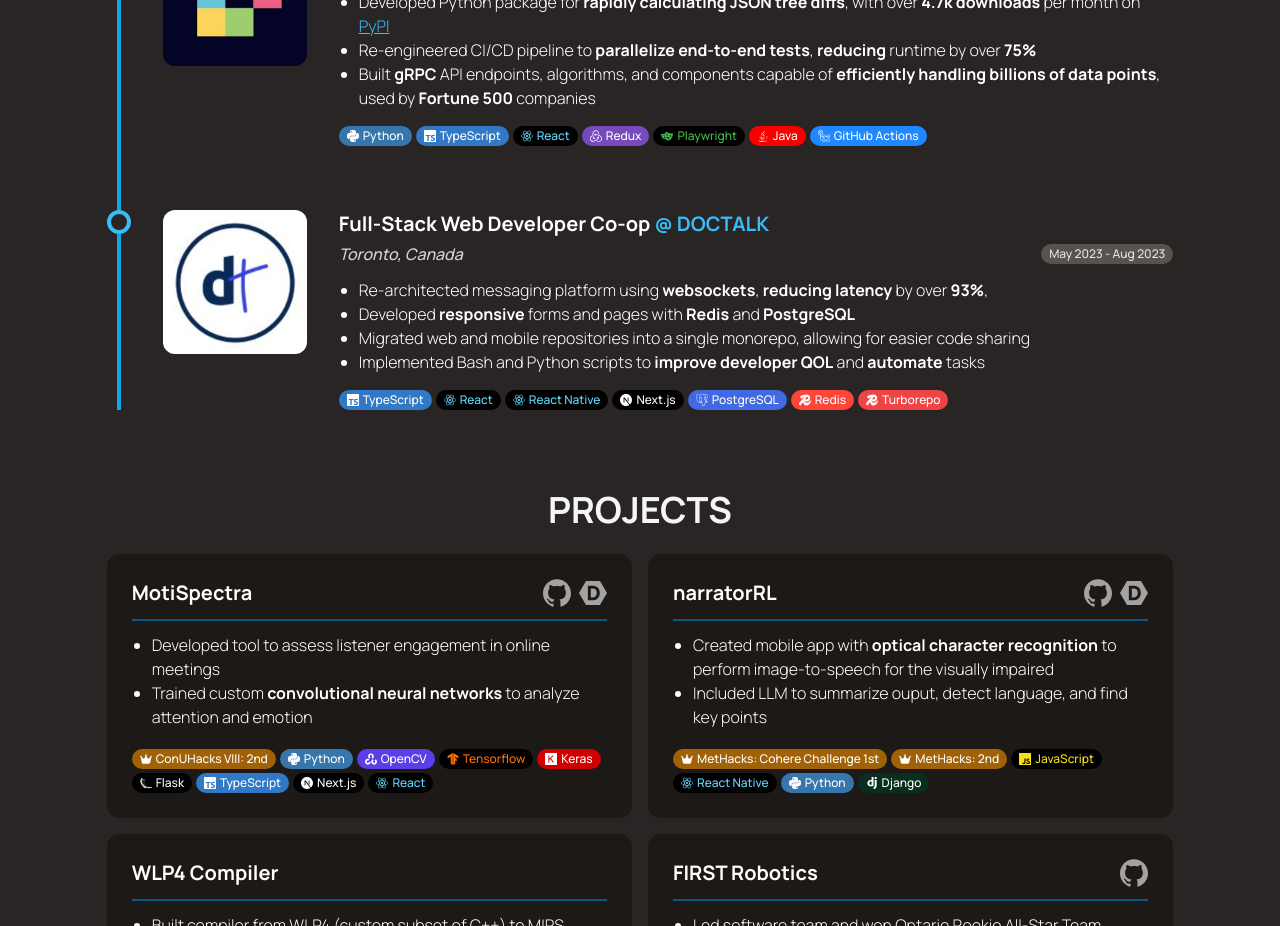
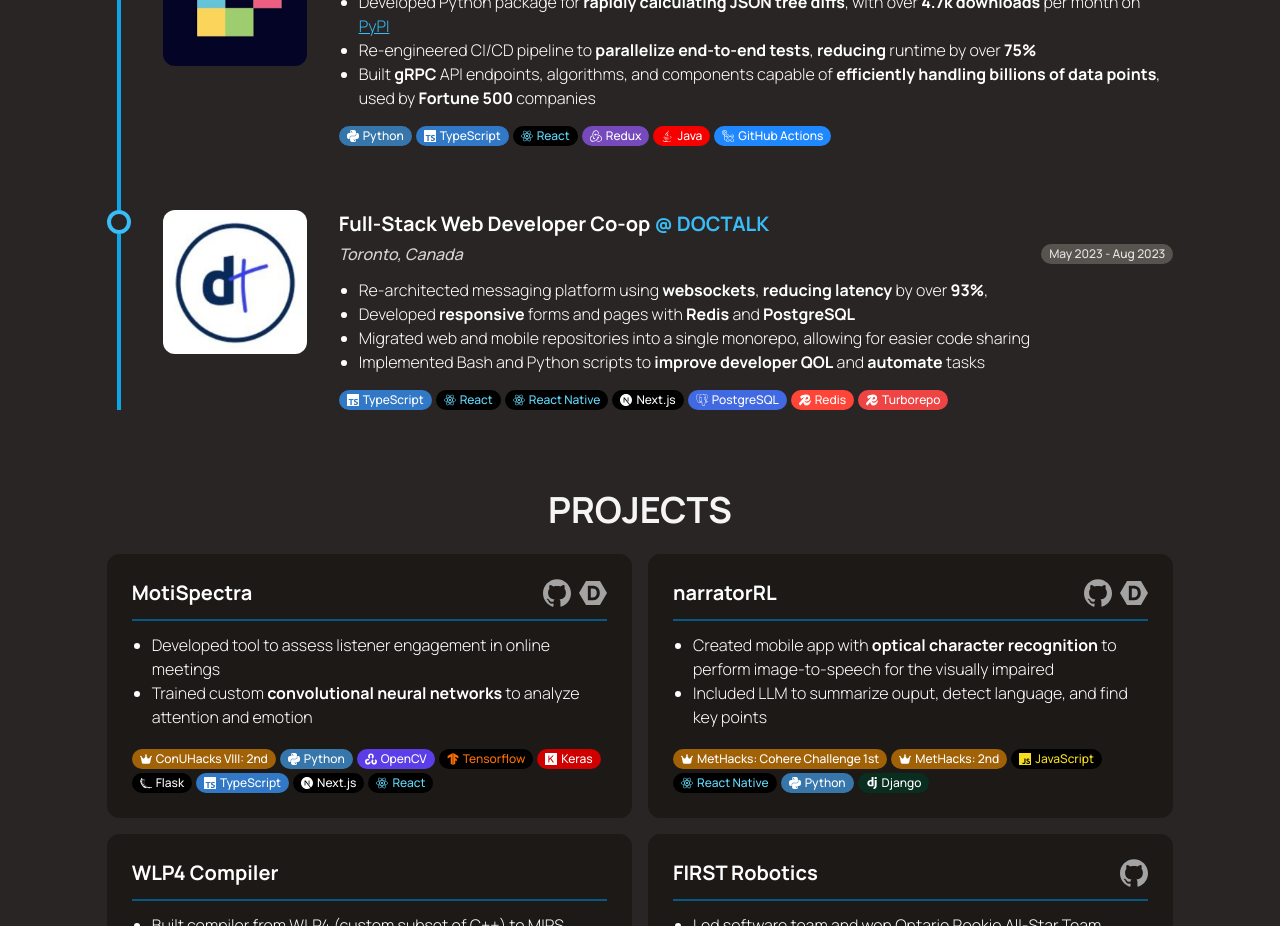
Before and after one commit to wusteven815/website, a Next.js app: page / in a window 1280 px wide. Shown: the part 1360-2286 px from the top of the page. Built offline with nearby package versions, Linux system fonts and the light colour scheme.

Commit message:
fix: remove playwright (no logo)

```diff
--- a/src/components/Chip/Common.tsx
+++ b/src/components/Chip/Common.tsx
@@ -10,7 +10,6 @@
   SiNextdotjs,
   SiOpenai,
   SiOpencv,
-  SiPlaywright,
   SiPostgresql,
   SiPython,
   SiReact,
@@ -88,14 +87,6 @@
   <Chip name="OpenCV" icon={<SiOpencv className="w-3 h-3" />} className="bg-[#5C3EE8] text-white" />
 );
 
-export const PlaywrightCard = () => (
-  <Chip
-    name="Playwright"
-    icon={<SiPlaywright className="w-3 h-3" />}
-    className="text-[#45BA4B] bg-black"
-  />
-);
-
 export const PostgreSQLCard = () => (
   <Chip
     name="PostgreSQL"
--- a/src/components/landing/Experience.tsx
+++ b/src/components/landing/Experience.tsx
@@ -5,7 +5,6 @@
   GitHubActionsCard,
   JavaCard,
   NextJsCard,
-  PlaywrightCard,
   PostgreSQLCard,
   PythonCard,
   ReactCard,
@@ -88,7 +87,6 @@
             <TypeScriptCard />
             <ReactCard />
             <ReduxCard />
-            <PlaywrightCard />
             <JavaCard />
             <GitHubActionsCard />
           </div>
```
